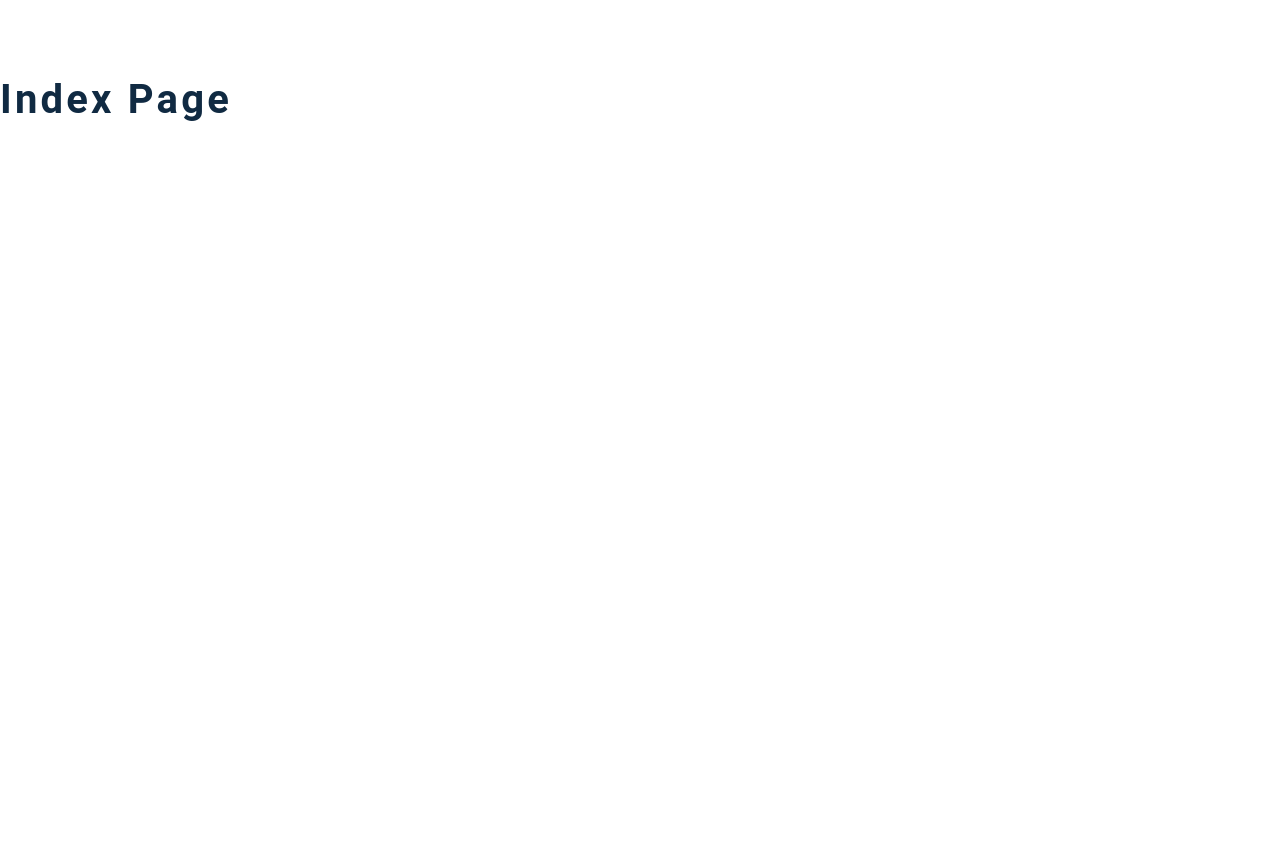
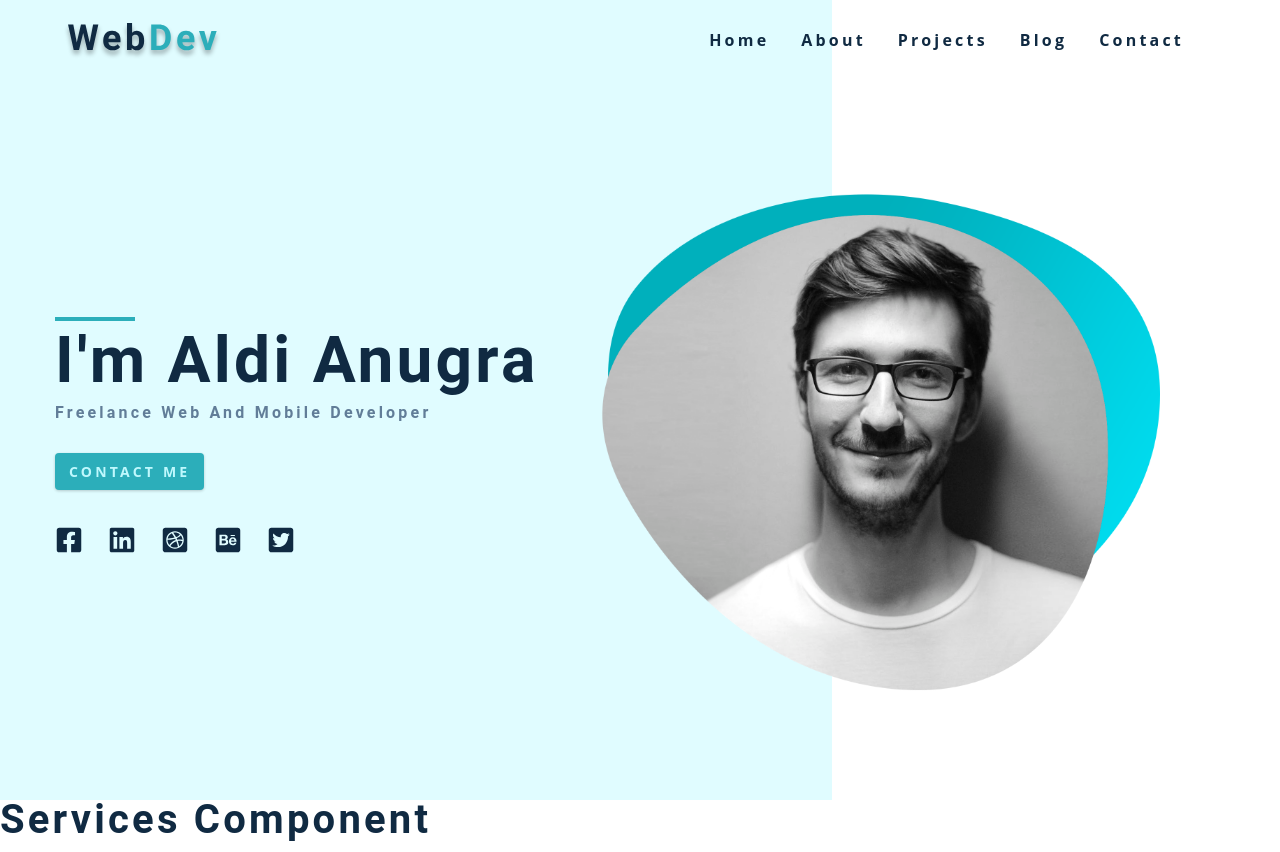
Before and after one commit to LordAldi/Portfolio-gatsby, a Gatsby site: page / in a window 1280 px wide. Before the commit the page ends 800 px from the top, so only its background shows below. Built offline with nearby package versions, Linux system fonts and the light colour scheme; Gatsby itself is replaced by a stand-in of ours.

Commit message:
add layout,navbar,hero

```diff
--- a/src/components/Hero.js
+++ b/src/components/Hero.js
@@ -3,10 +3,44 @@
 import { Link } from "gatsby"
 import { graphql, useStaticQuery } from "gatsby"
 import SocialLinks from "../constants/socialLinks"
-// ...GatsbyImageSharpFluid
+//
+const query = graphql`
+  {
+    file(relativePath: { eq: "hero-img.png" }) {
+      childImageSharp {
+        fluid {
+          ...GatsbyImageSharpFluid
+        }
+      }
+    }
+  }
+`
 
 const Hero = () => {
-  return <h2>hero component</h2>
+  const {
+    file: {
+      childImageSharp: { fluid },
+    },
+  } = useStaticQuery(query)
+
+  return (
+    <header className="hero">
+      <div className="section-center hero-center">
+        <article className="hero-info">
+          <div>
+            <div className="underline"></div>
+            <h1>i'm Aldi Anugra</h1>
+            <h4>freelance web and mobile developer</h4>
+            <Link to="/contact" className="btn">
+              Contact Me
+            </Link>
+            <SocialLinks />
+          </div>
+        </article>
+        <Image fluid={fluid} className="hero-img" />
+      </div>
+    </header>
+  )
 }
 
 export default Hero
--- a/src/components/Layout.js
+++ b/src/components/Layout.js
@@ -6,7 +6,8 @@
 const Layout = ({ children }) => {
   return (
     <>
-      <h2>layout component</h2>
+      <Navbar />
+      {children}
     </>
   )
 }
--- a/src/components/Navbar.js
+++ b/src/components/Navbar.js
@@ -3,7 +3,19 @@
 import { FaAlignRight } from "react-icons/fa"
 import PageLinks from "../constants/links"
 const Navbar = () => {
-  return <h2>navbar component</h2>
+  return (
+    <nav className="navbar">
+      <div className="nav-center">
+        <div className="nav-header">
+          <img src={logo} alt="logo" />
+          <button type="button" className="toggle-btn">
+            <FaAlignRight></FaAlignRight>
+          </button>
+        </div>
+        <PageLinks styleClass="nav-links"></PageLinks>
+      </div>
+    </nav>
+  )
 }
 
 export default Navbar
--- a/src/pages/index.js
+++ b/src/pages/index.js
@@ -7,6 +7,11 @@
 import Projects from "../components/Projects"
 import Blogs from "../components/Blogs"
 export default () => {
-  return <h2>index page</h2>
+  return (
+    <Layout>
+      <Hero />
+      <Services />
+    </Layout>
+  )
 }
 // ...GatsbyImageSharpFluid
```
